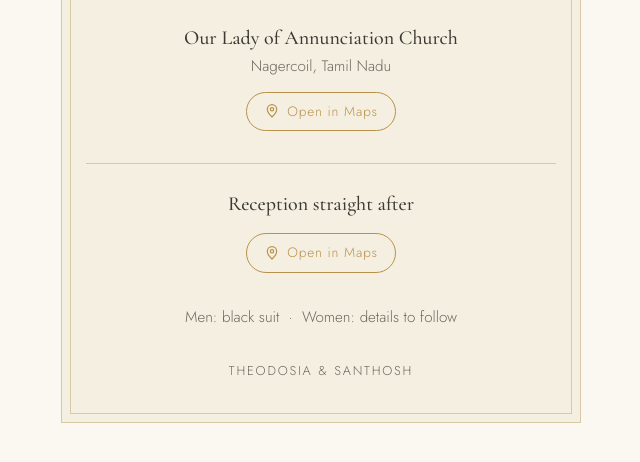
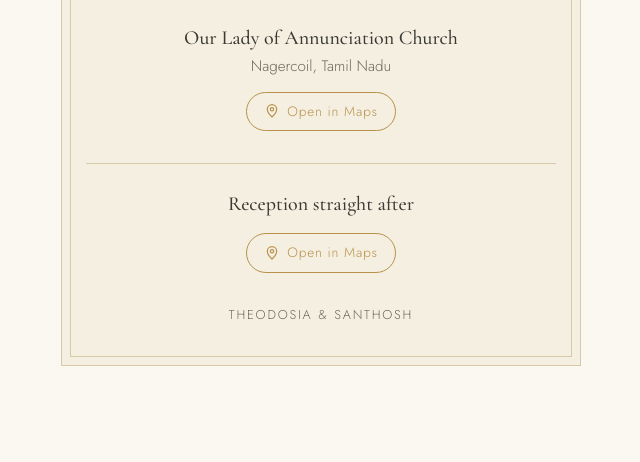
Before and after one commit to TsanthoshR/Vercel_invite_2, a plain HTML site: page index.html in a window 1280 px wide. Shown: the part 590-1052 px from the top of the page, without its empty margins (319-959 px from the left). After the commit the page ends 996 px from the top, so only its background shows below. Drawn offline with nearby package versions, Linux system fonts and the light colour scheme.

Commit message:
Remove dress code from wedding invitation
Co-Authored-By: Claude Haiku 5.5 <noreply@anthropic.com>
Claude-Session: https://claude.ai/code/session_01YURHDn1AjNEzP1X2b2sJzn

```diff
--- a/index.html
+++ b/index.html
@@ -198,7 +198,6 @@
     </a>
   </div>
 
-  <p class="dress">Men: black suit &nbsp;·&nbsp; Women: details to follow</p>
 
   <footer>Theodosia &amp; Santhosh</footer>
 </main>
```
